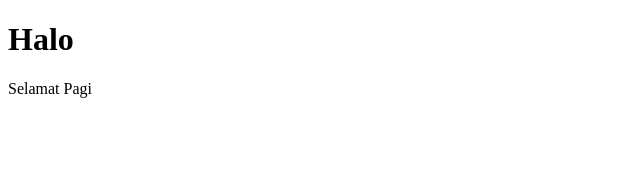
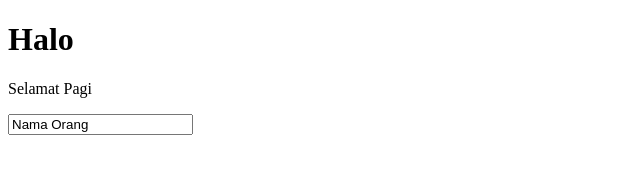
Before and after one commit to mukhayyar/belajar_git, a plain HTML site: page index.html in a window 1280 px wide. Shown: the whole page, without its empty margins (0-640 px from the left). Drawn offline with Linux system fonts and the light colour scheme.

Commit message:
menambahkan input

```diff
--- a/index.html
+++ b/index.html
@@ -9,5 +9,6 @@
 <body>
     <h1>Halo</h1>
     <p>Selamat Pagi</p>
+    <input type="text" value="Nama Orang">
 </body>
 </html>
```
